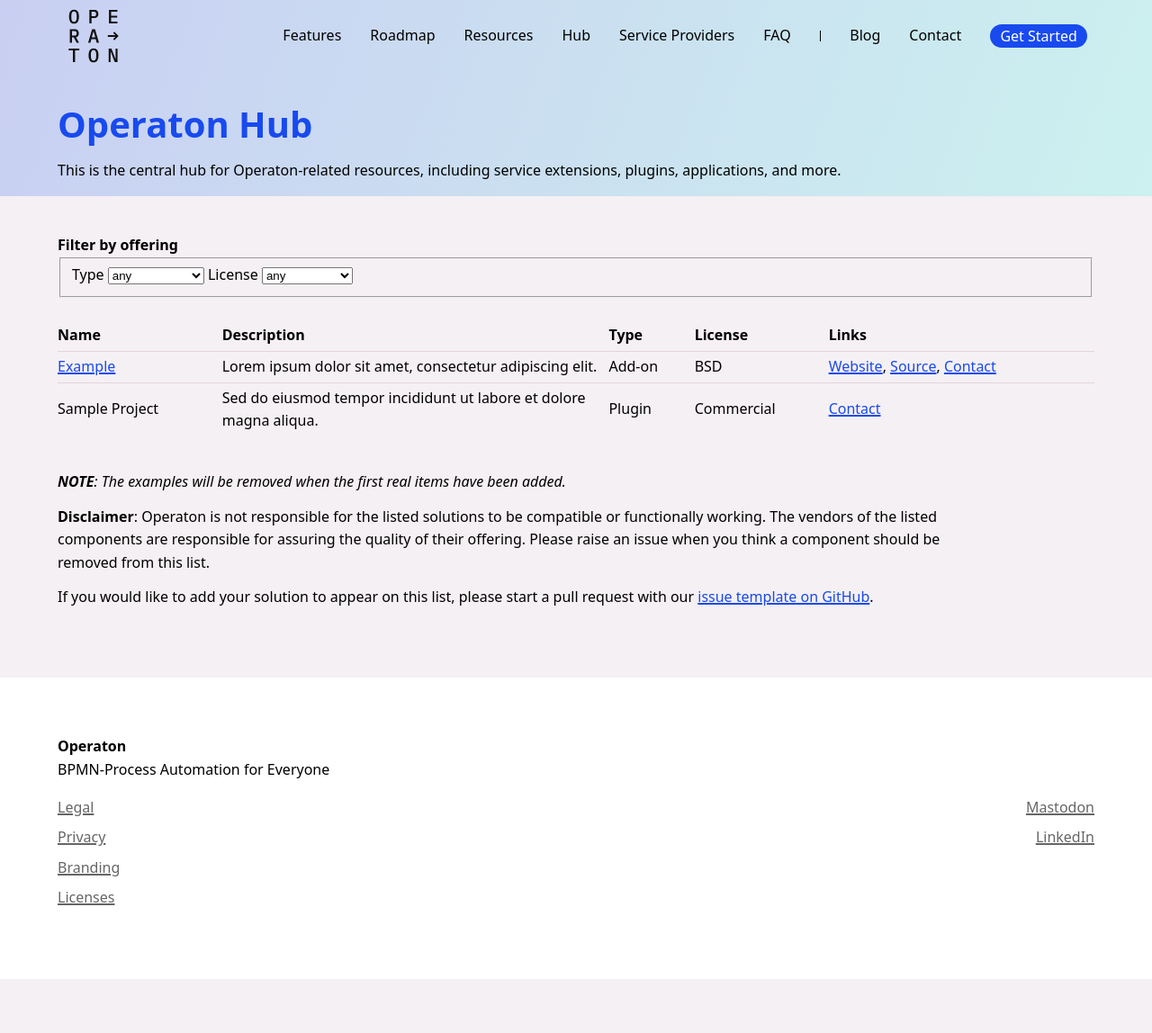
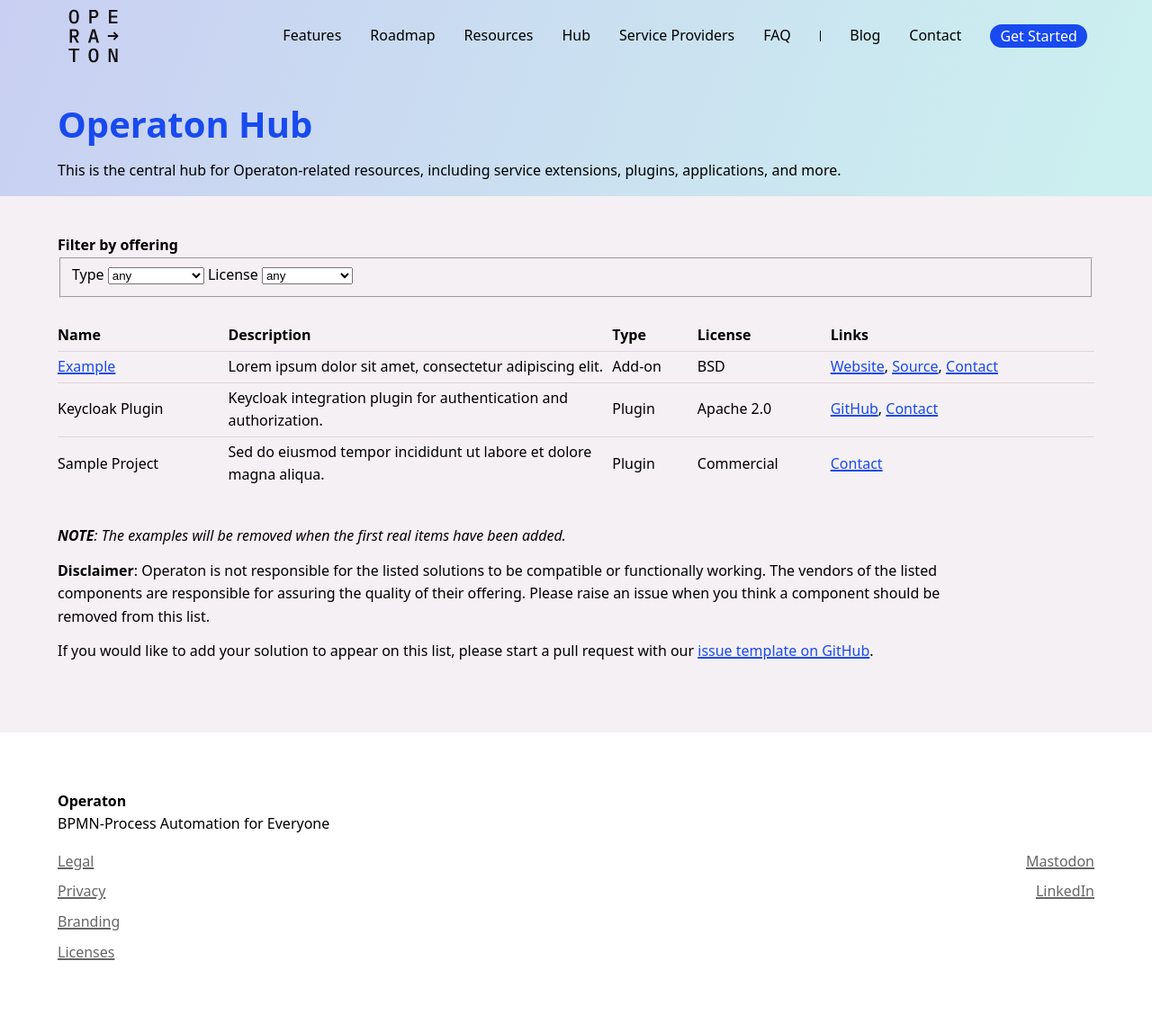
Before and after one commit to operaton/operaton.org, a Jekyll site: the page built from hub.html, in a window 1280 px wide. Shown: the whole page at 90% size. Built offline with Jekyll 4.4.1, drawn with Linux system fonts in a browser that asks for light colours; before the commit the page ends 1088 px from its top, so only the background shows below that.

Commit message:
feat: Add Keycloak plugin (#54)

```diff
--- a/_data/hub-items.yml
+++ b/_data/hub-items.yml
@@ -18,3 +18,13 @@
       url: https://github.com/sample/project
     - label: Contact
       url: mailto:foo@bar.com
+- name: Keycloak Plugin
+  description: >-
+    Keycloak integration plugin for authentication and authorization.
+  type: 1
+  license: 2
+  links:
+    - label: GitHub
+      url: https://github.com/operaton/operaton-keycloak
+    - label: Contact
+      url: "https://github.com/cachescrubber"
```
